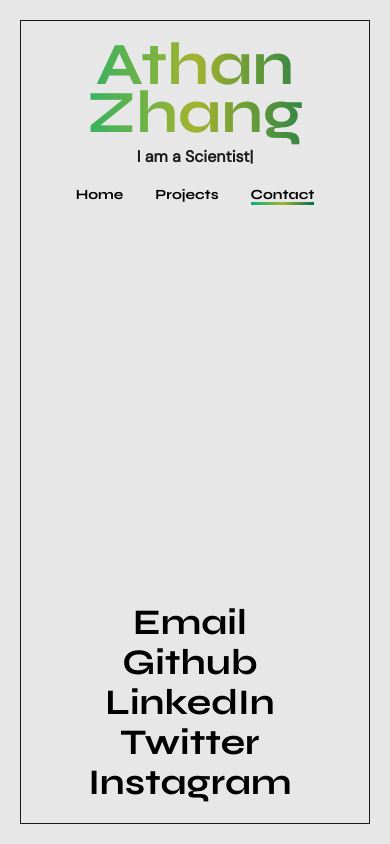
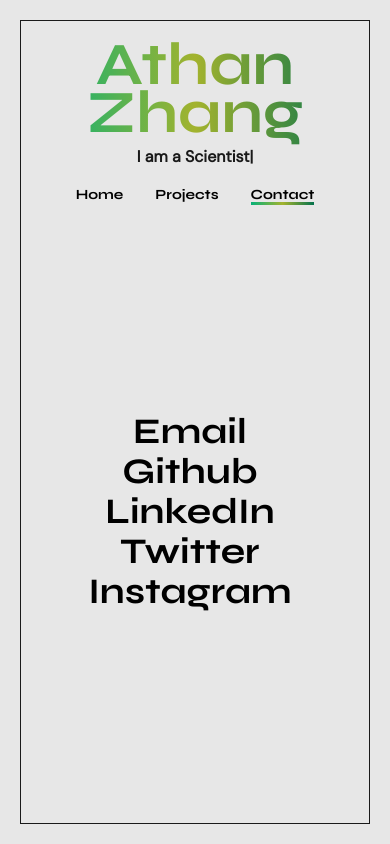
Before and after one commit to athanzxyt/personal_website, a React (Vite) app: page /contact in a window 390 px wide. Built offline with nearby package versions, Linux system fonts and the light colour scheme.

Commit message:
FIX: Contact Page Justify

```diff
--- a/src/pages/Contact.jsx
+++ b/src/pages/Contact.jsx
@@ -4,7 +4,7 @@
 
 function Contact() {
     return (
-        <div className="flex flex-col justify-end items-center sm:items-end">
+        <div className="flex flex-col justify-center sm:justify-end items-center sm:items-end">
             <p className="contact-link"><a href="mailto:azhang25@yahoo.com" target="_blank">Email</a></p>
             <p className="contact-link"><a href="https://www.github.com/athanzxyt" target="_blank">Github</a></p>
             <p className="contact-link"><a href="https://www.linkedin.com/in/athanzhang/" target="_blank">LinkedIn</a></p>
```
